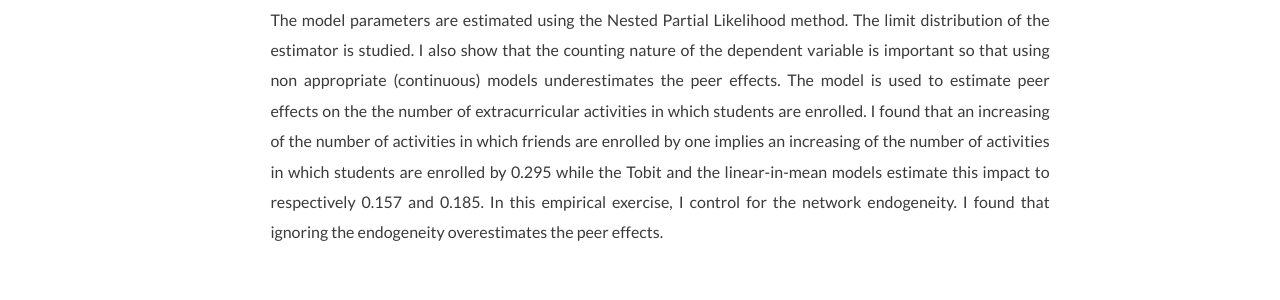
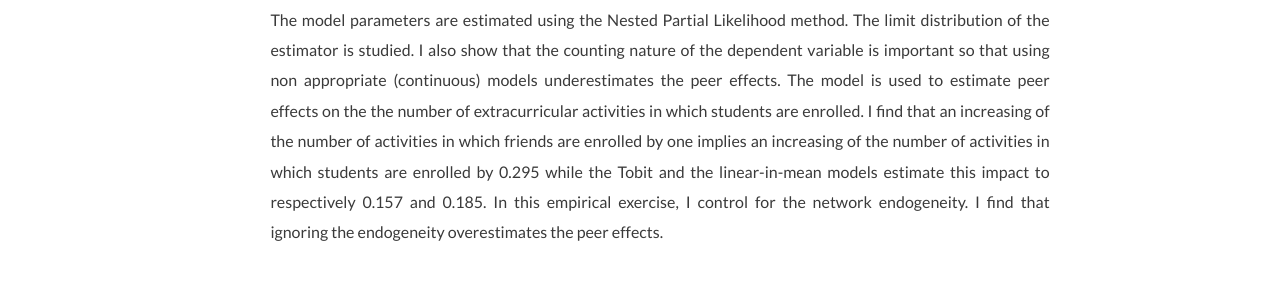
Before and after one commit to ahoundetoungan/ahoundetoungan.github.io, a Jekyll site: the page built from research/index.html, in a window 1280 px wide. Shown: the part 969-1269 px from the top of the page. Built offline with Jekyll 4.4.1, drawn with Linux system fonts in a browser that asks for light colours; some web fonts are replaced; some of the changed text lies outside the part shown.

Commit message:
research

```diff
--- a/research/index.html
+++ b/research/index.html
@@ -36,7 +36,7 @@
 	<h2>Working Papers</h2>
 	<ul>
     <li><b>Count Data Model with Social interactions, 2020 (<span style="color: blue;">Job Market Paper</span>)</b> [<a href="https://github.com/ahoundetoungan/CDatanet" target="_blank">R Package</a>]
-	    <p>I use an incomplete information network game to  examine a peer effects model in which the dependent variable takes integer values. Players simultaneously choose their strategy and get payoff by forming rational belief about their peers' strategy. I find sufficient conditions under which the game equilibrium is unique. I also prove that  the model generalizes the rational expectation model proposed by <a href="https://www.mitpressjournals.org/doi/abs/10.1162/REST_a_00401" target="_blank">Lee et al. (2014)</a> for binary outcomes. The model parameters are estimated using the Nested Partial Likelihood method. The limit distribution of the estimator is studied. I also show that the counting nature of the dependent variable is important so that using non appropriate (continuous) models underestimates the peer effects. The model is used to estimate peer effects on the the number of extracurricular activities in which students are enrolled.  I found that an increasing of the number of activities in which friends are enrolled by one implies an increasing of the number of activities in which students are enrolled by 0.295 while the Tobit and the linear-in-mean models estimate this impact to respectively 0.157 and 0.185. In this empirical exercise, I control for the network endogeneity. I found that ignoring the endogeneity overestimates the peer effects.
+	    <p>I use an incomplete information network game to  examine a peer effects model in which the dependent variable takes integer values. Players simultaneously choose their strategy and get payoff by forming rational belief about their peers' strategy. I find sufficient conditions under which the game equilibrium is unique. I also prove that  the model generalizes the rational expectation model proposed by <a href="https://www.mitpressjournals.org/doi/abs/10.1162/REST_a_00401" target="_blank">Lee et al. (2014)</a> for binary outcomes. The model parameters are estimated using the Nested Partial Likelihood method. The limit distribution of the estimator is studied. I also show that the counting nature of the dependent variable is important so that using non appropriate (continuous) models underestimates the peer effects. The model is used to estimate peer effects on the the number of extracurricular activities in which students are enrolled.  I find that an increasing of the number of activities in which friends are enrolled by one implies an increasing of the number of activities in which students are enrolled by 0.295 while the Tobit and the linear-in-mean models estimate this impact to respectively 0.157 and 0.185. In this empirical exercise, I control for the network endogeneity. I find that ignoring the endogeneity overestimates the peer effects.
 	    </p>
 	</li>
     <br/>
```
